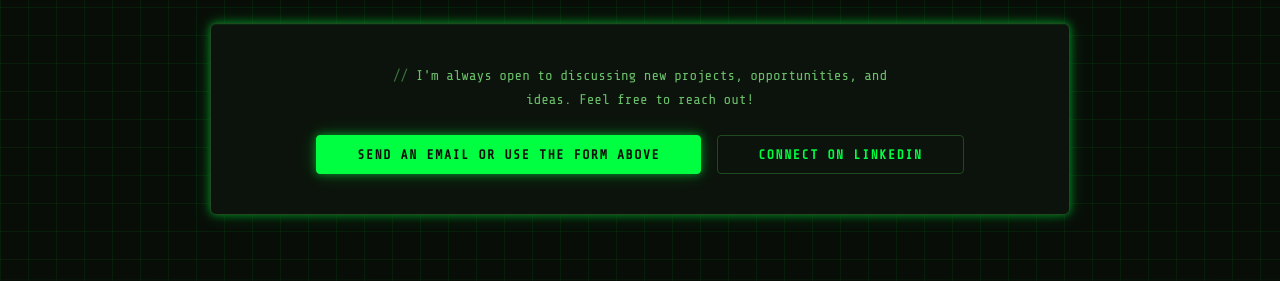
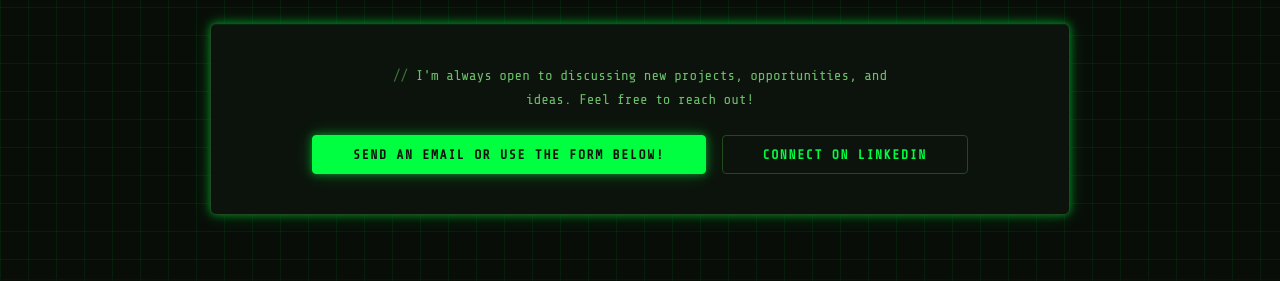
Before and after one commit to CSwan300/CampbellSwanPortfolio, a React (Vite) app: page / in a window 1280 px wide. Shown: the part 3720-4001 px from the top of the page. Built offline with nearby package versions, Linux system fonts and the light colour scheme; no server answers.

Commit message:
Chore: General tweaks Fix: App.jsx to support new pages properly Add: Pages Directory to store said new pages Fix: More Css Tweaks and rename contactform to match the jsx it supports Adjust: general information and resume

```diff
--- a/src/components/Contact.jsx
+++ b/src/components/Contact.jsx
@@ -47,7 +47,7 @@ const Contact = () => {
 
                     <div className="contact-links-cta-buttons">
                         <a href={`mailto:${personalInfo.email}`}>
-                            Send An Email Or Use The Form Above
+                            Send An Email Or Use The Form Below!
                         </a>
                         <a
                             href={personalInfo.linkedin}
```
